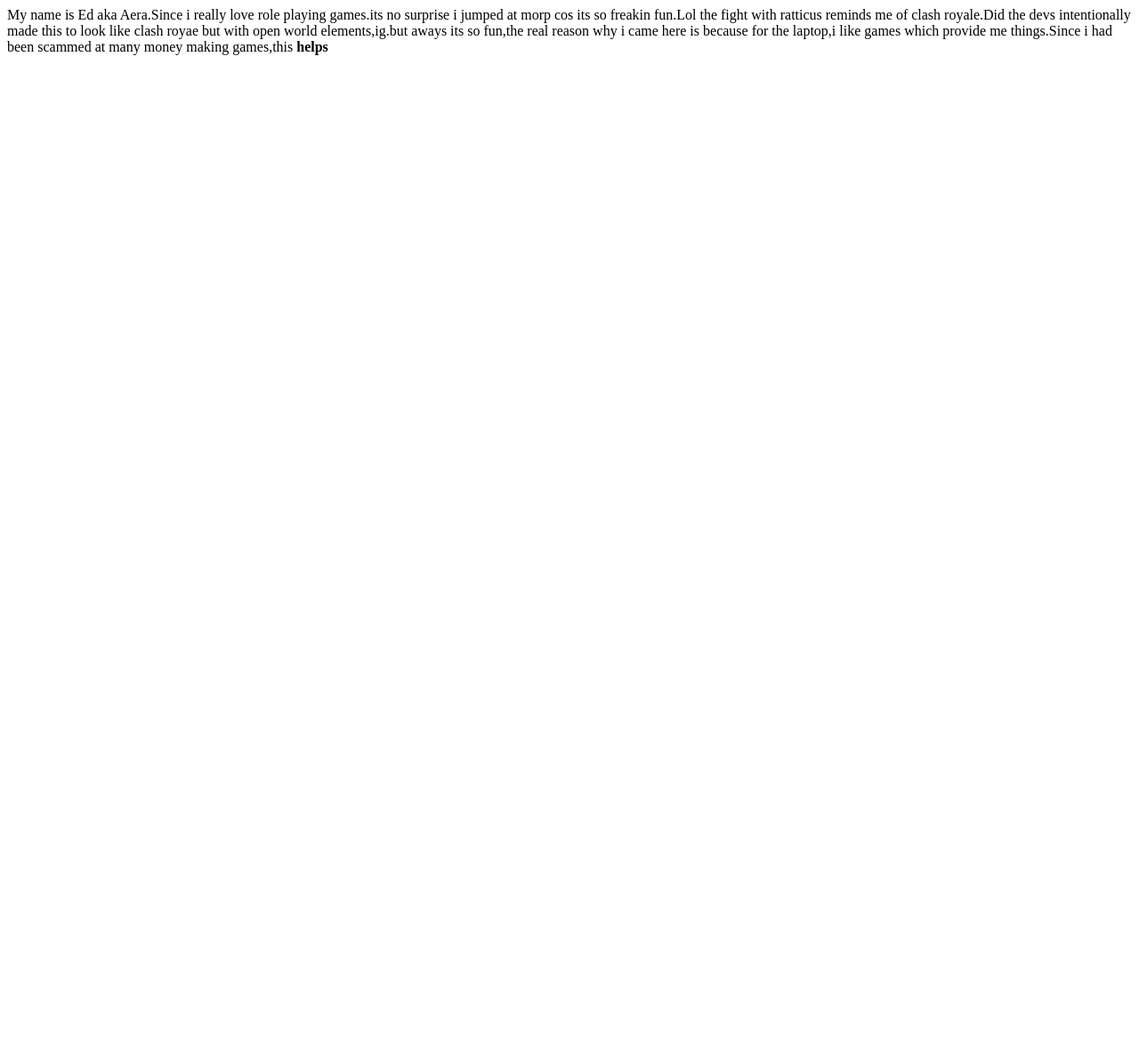
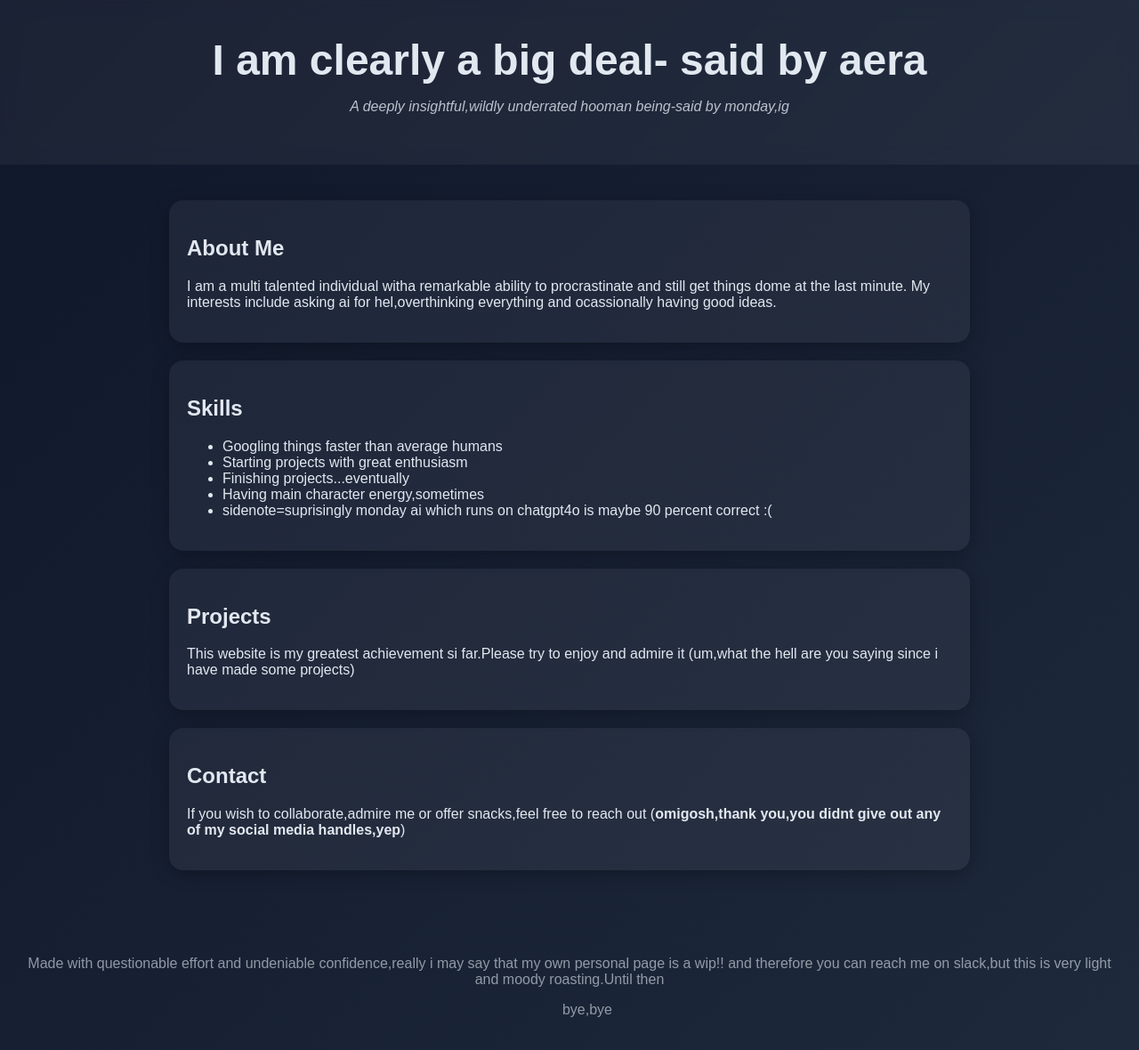
Before and after one commit to aeratory678/morp-profile, a plain HTML site: page index.html in a window 1280 px wide. Shown: the whole page at 89% size. Before the commit the page ends 800 px from the top, so only its background shows below. Drawn offline with Linux system fonts and the light colour scheme.

Commit message:
second version of my profile page made with monday ai from chatgpt ig this is very light roasting

```diff
--- a/index.html
+++ b/index.html
@@ -1 +1,94 @@
-My name is Ed aka Aera.Since i really love role playing games.its no surprise i jumped at morp cos its so freakin fun.Lol the fight with ratticus reminds me of clash royale.Did the devs intentionally made this to look like clash royae but with open world elements,ig.but aways its so fun,the real reason why i came here is because for the laptop,i like games which provide me things.Since i had been scammed at many money making games,this <b>helps</b>
+<html lang="en-US">
+  <head>
+    <meta charset="UTF-8">
+    <meta name="viewport" content="width=device-width, initial-scale=1.0">
+    <title>My Extremely Important Website</title>
+    <style>
+      body {
+        margin: 0;
+        font-family: 'Arial', sans-serif;
+        background: linear-gradient(135deg, #0f172a, #1e293b);
+        color: #e2e8f0
+      }
+      header {
+        padding: 40px;
+        text-align: center;
+        background: rgba(255,255,255,0.05);
+        backdrop-filter: blur(10px);
+      }
+      h1 {
+        margin: 0;
+        font-size: 3rem;
+      }
+      p.tagline{
+        font-style: italic;
+        opacity: 0.8;
+      }
+      section{
+        padding: 40px;
+        max-width: 900px;
+        margin: auto;
+      }
+      .card{
+        background: rgba(255,255,255,0.05);
+        padding: 20px;
+        border-radius: 16px;
+        margin-bottom: 20px;
+        box-shadow: 0 4px 20px rgba(0,0,0,0.3)
+      }
+      footer {
+        text-align: center;
+        padding: 20px;
+        opacity: 0.6;
+      }
+      a {
+        color; #38bdf8;
+        text-decoration: none;
+      }
+    </style>
+  </head>
+  <body>
+
+    <header>
+      <h1>I am clearly a big deal- said by aera</h1>
+      <p class="tagline">A deeply insightful,wildly underrated hooman being-said by monday,ig</p>
+    </header>
+
+    <section>
+      <div class="card">
+        <h2>About Me</h2>
+        <p>
+          I am a multi talented individual witha remarkable ability to procrastinate and still get things dome at the last minute.
+          My interests include asking ai for hel,overthinking everything and ocassionally having good ideas.
+        </p>
+      </div>
+
+      <div class="card">
+        <h2>Skills</h2>
+        <ul>
+          <li>Googling things faster than average humans</li>
+          <li>Starting projects with great enthusiasm</li>
+          <li>Finishing projects...eventually</li>
+          <li>Having main character energy,sometimes</li>
+          <li>sidenote=suprisingly monday ai which runs on chatgpt4o is maybe 90 percent correct :(</li>
+        </ul>
+      </div>
+
+      <div class="card">
+        <h2>Projects</h2>
+        <p>This website is my greatest achievement si far.Please try to enjoy and admire it (um,what the hell are you saying since i have made some projects)</p>
+      </div>
+
+      <div class="card">
+        <h2>Contact</h2>
+        <p>
+          If you wish to collaborate,admire me or offer snacks,feel free to reach out (<b>omigosh,thank you,you didnt give out any of my social media handles,yep</b>)
+        </p>
+      </div>
+    </section>
+
+    <footer>
+      <p>Made with questionable effort and undeniable confidence,really i may say that my own personal page is a wip!! and therefore you can reach me on slack,but this is very light and moody roasting.Until then <ul>bye,bye</ul>
+    </footer>
+  </body>
+</html>
```
